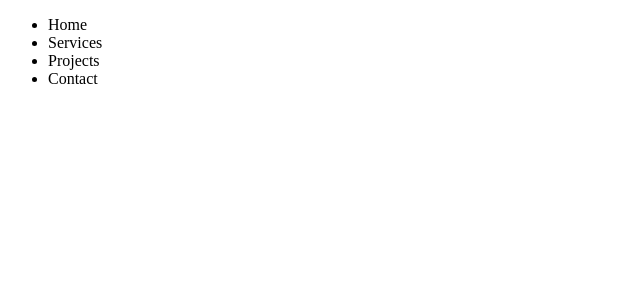
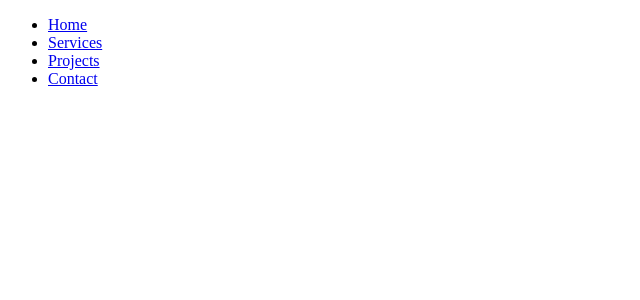
Before and after one commit to DrewCummpton/my-app, an Angular app: page / in a window 1280 px wide. Shown: the top 300 px of the page, without its empty margins (0-640 px from the left). Built offline with nearby package versions, Linux system fonts and the light colour scheme.

Commit message:
Fixed typo hrev to href in links

```diff
--- a/src/app/app.component.html
+++ b/src/app/app.component.html
@@ -1,10 +1,10 @@
 
 <nav id="navMenu">
   <ul>
-    <li><a class="menuItem" hrev="/home">Home</a></li>
-    <li><a class="menuItem" hrev="/services">Services</a></li>
-    <li><a class="menuItem" hrev="/projects">Projects</a></li>
-    <li><a class="menuItem" hrev="/contact">Contact</a></li>
+    <li><a class="menuItem" href="/home">Home</a></li>
+    <li><a class="menuItem" href="/services">Services</a></li>
+    <li><a class="menuItem" href="/projects">Projects</a></li>
+    <li><a class="menuItem" href="/contact">Contact</a></li>
   </ul>
 </nav>
 <router-outlet />
```
